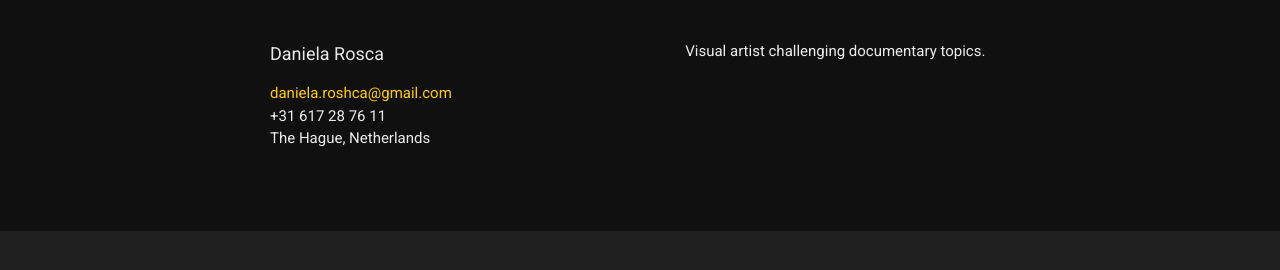
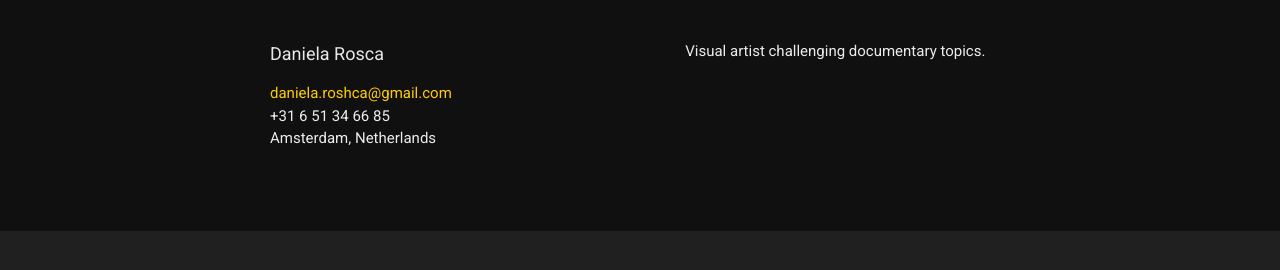
Before and after one commit to Danilusha/danilusha.github.io, a Jekyll site: the page built from contact.md, in a window 1280 px wide. Shown: the part 516-786 px from the top of the page. Built offline with Jekyll 4.4.1, drawn with Linux system fonts in a browser that asks for light colours.

Commit message:
Update _config.yml

```diff
--- a/_config.yml
+++ b/_config.yml
@@ -2,8 +2,8 @@ title: Daniela Rosca
 author: Daniela Rosca
 google_analytics: UA-106857733-1
 email: daniela.roshca@gmail.com
-phone: +31 617 28 76 11
-location: The Hague, Netherlands
+phone: +31 6 51 34 66 85
+location: Amsterdam, Netherlands
 description: > # this means to ignore newlines until "baseurl:"
   Visual artist challenging documentary topics.
 
```
